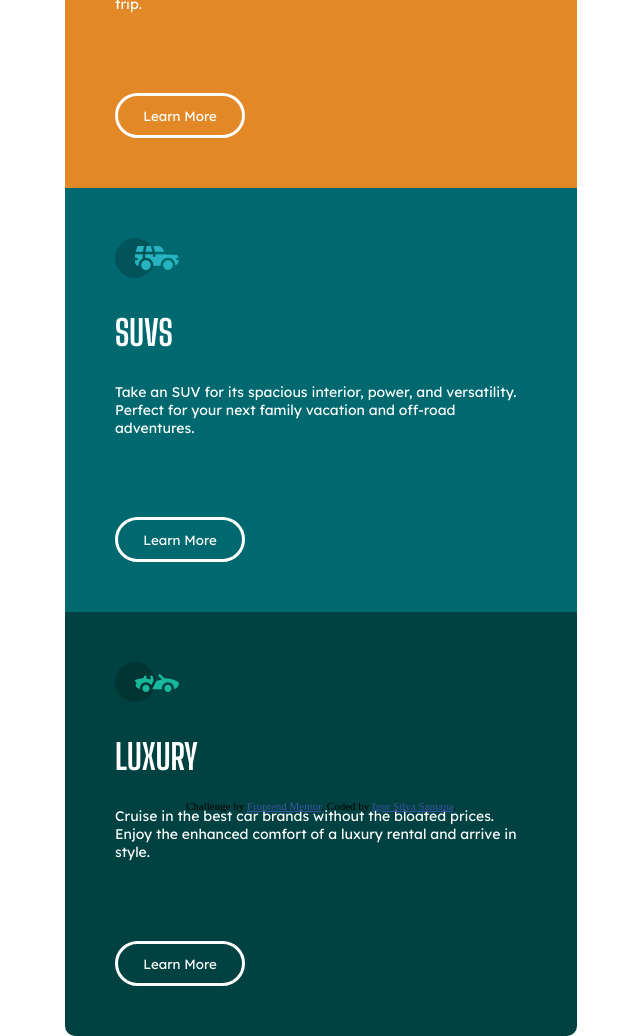
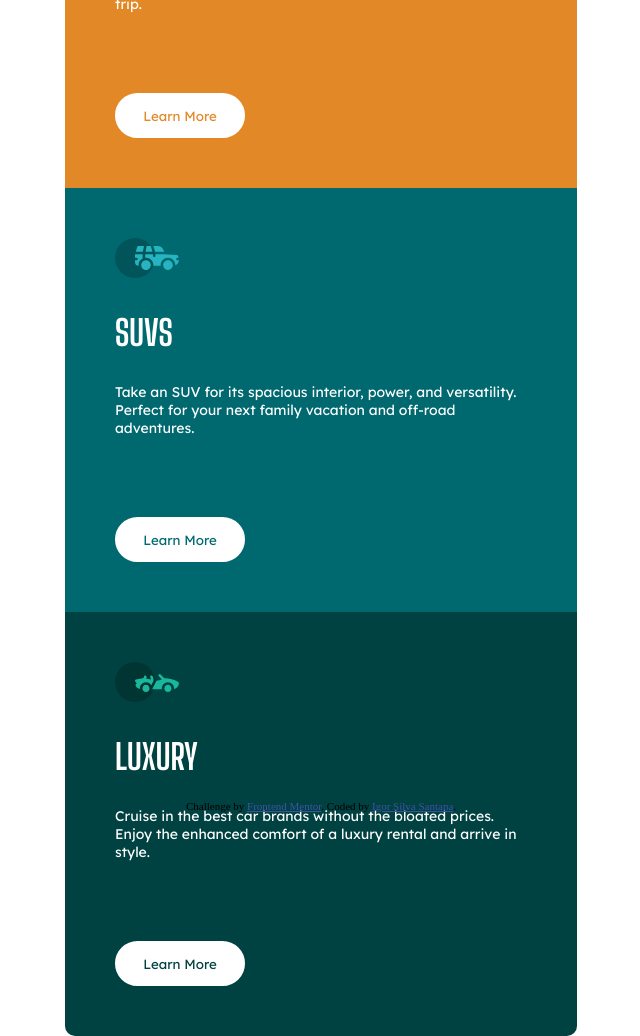
Before and after one commit to IgorsSantana/3-column-preview-card-component-main, a plain HTML site: page index.html in a window 1280 px wide. Shown: the whole page, without its empty margins (319-959 px from the left). Drawn offline with Linux system fonts and the light colour scheme.

Commit message:
Add files via upload

```diff
--- a/style.css
+++ b/style.css
@@ -46,7 +46,7 @@
 .box .button-box {
     font-family: 'Lexend Deca', sans-serif;
     border: 3px solid #ffffff;
-    background-color: rgba(0, 0, 0, 0);
+    background-color: #ffffff;
     border-radius: 40px;
     color: #ffffff;
     width: 130px;
@@ -55,17 +55,26 @@
     margin: 30px 50px 50px 50px;
     cursor: pointer;
 }
-.box .button-box:hover {
-    background-color: #ffffff;
+.box #button-sedans {
+    color: hsl(31, 77%, 52%);
 }
 .box #button-sedans:hover {
-    color: hsl(31, 77%, 52%);
+    color: #ffffff;
+    background-color: hsl(31, 77%, 52%);
+}
+.box #button-suvs {
+    color: hsl(184, 100%, 22%);
 }
 .box #button-suvs:hover {
-    color: hsl(184, 100%, 22%);
+    color: #ffffff;
+    background-color: hsl(184, 100%, 22%);
+}
+.box #button-luxury {
+    color: hsl(179, 100%, 13%);
 }
 .box #button-luxury:hover {
-    color: hsl(179, 100%, 13%);
+    color: #ffffff;
+    background-color: hsl(179, 100%, 13%);
 }
 .attribution {
     font-size: 11px;
```
